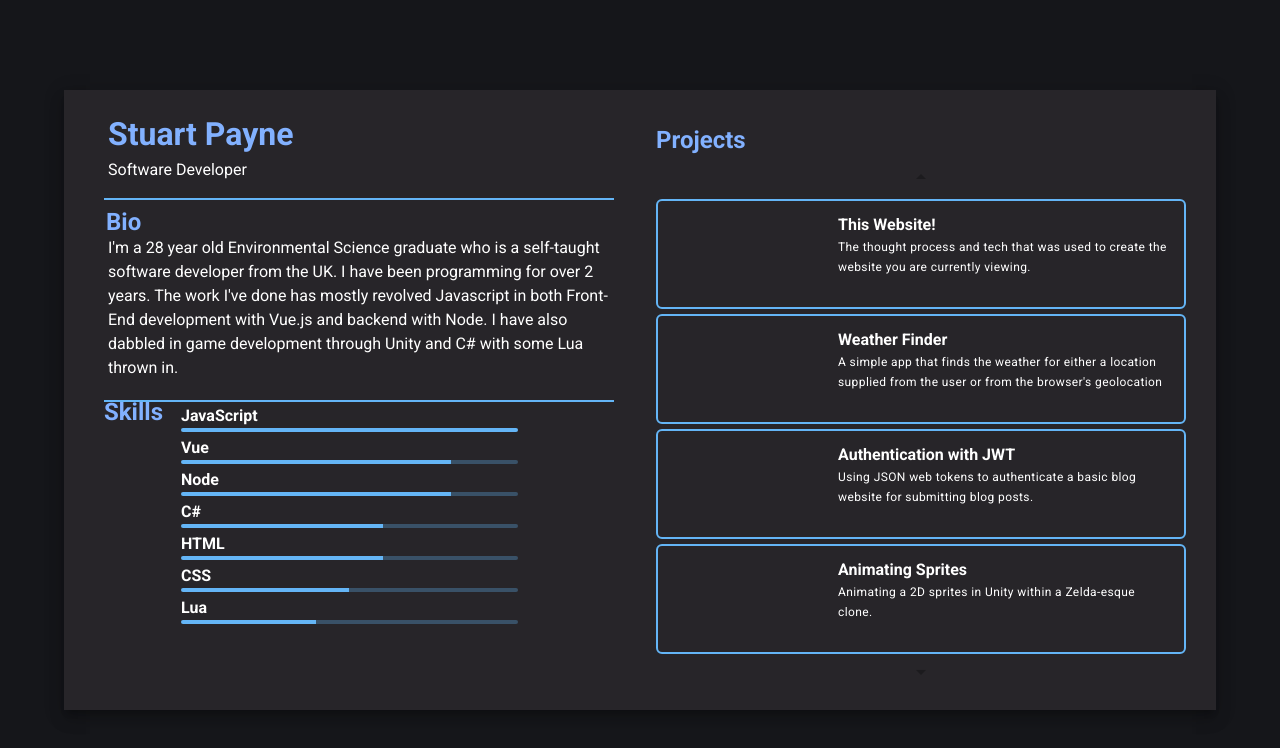
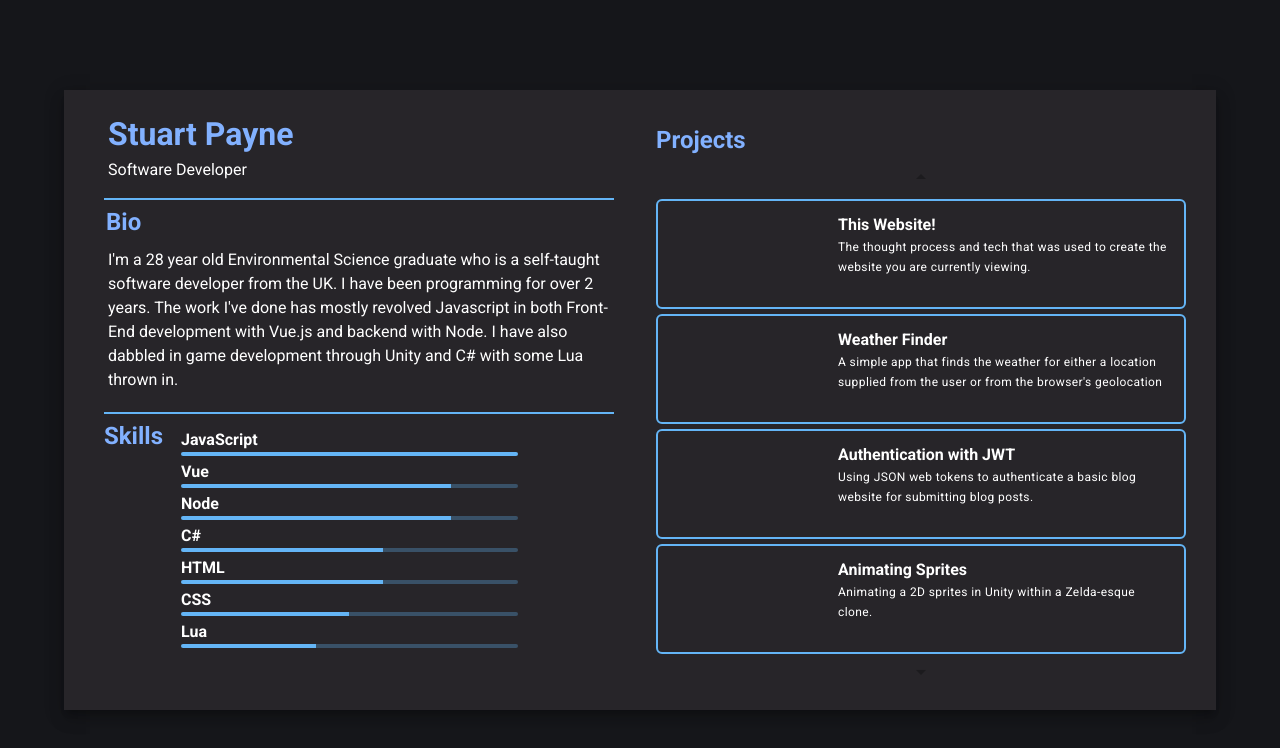
Before and after one commit to stuart-payne/portfolio-website, a Vue app: page /#/ in a window 1280 px wide. Shown: the top 748 px of the page. Built offline with nearby package versions, Linux system fonts and the light colour scheme.

Commit message:
fixes for prod

```diff
--- a/src/components/Home.vue
+++ b/src/components/Home.vue
@@ -12,13 +12,13 @@
                   </div>
           </div>
           <h2 class="accent--text ml-3 my-1">Bio</h2>
-          <v-row class="column-item smallT border">
+          <div class="column-item smallT border">
               <p class="pa-1">I'm a 28 year old Environmental Science graduate who is a self-taught software developer from the UK. I have been programming for over 2 years.
                   The work I've done has mostly revolved Javascript in both Front-End development with Vue.js and backend with Node.
                   I have also dabbled in game development through Unity and C# with some Lua thrown in.</p>
-          </v-row>
-          <v-row class="column-item mt-1">
-              <div class="flex">
+          </div>
+          <div class="column-item mt-1">
+              <div class="flex wd-100">
                 <div class="mr-2">
                     <h2 class="accent--text">Skills</h2>
                 </div>
@@ -32,7 +32,7 @@
                     <skill-bar title="Lua" percent="40"/>
                 </div>
               </div>
-          </v-row>
+          </div>
       </div>
       <div class="column ml-4">
           <div class="projFlex">
@@ -154,6 +154,10 @@ export default {
         flex-direction: row;
     }
 
+    .wd-100 {
+        width: 100%;
+    }
+
     .btn-center {
         display: flex;
         justify-content: center;
```
